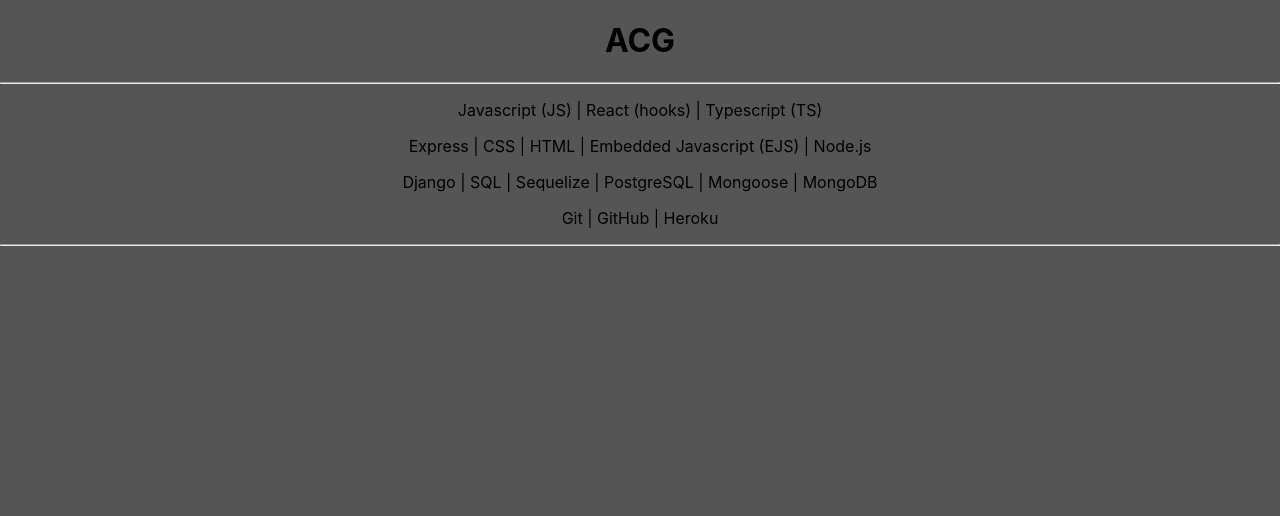
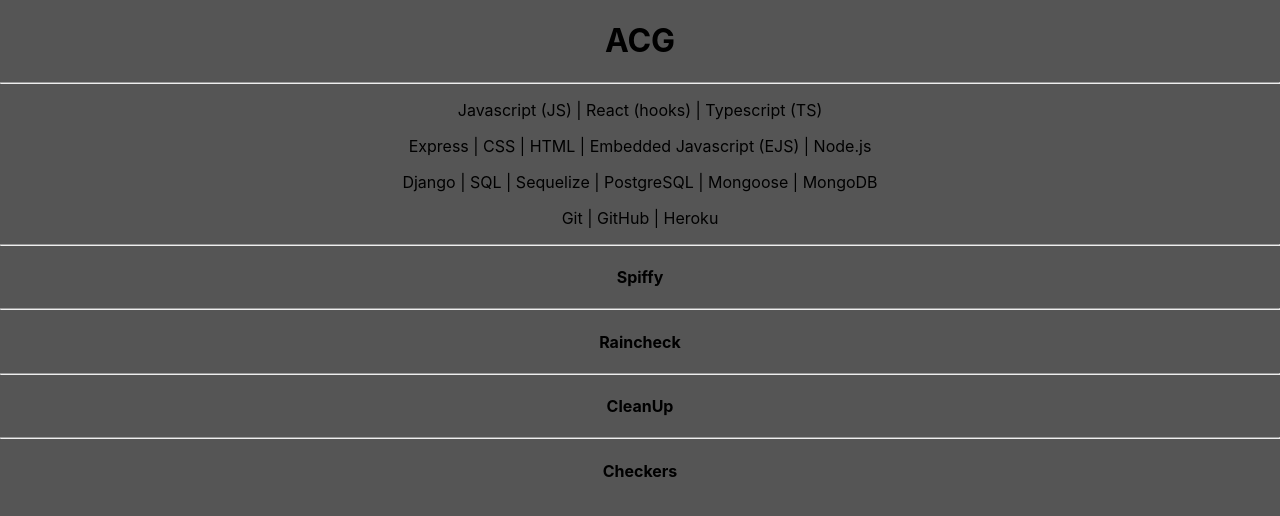
Before and after one commit to adamgrunke/portfolio-react-typescript, a React (Create React App) app: page / in a window 1280 px wide. Shown: the top 516 px of the page. Built offline with nearby package versions, Linux system fonts and the light colour scheme.

Commit message:
added more project components

```diff
--- a/src/App.tsx
+++ b/src/App.tsx
@@ -1,8 +1,11 @@
 import React from 'react';
 import './App.css';
-import AboutMe from './components/AboutMe'
-import SkillsCollection from './components/SkillsCollection'
-
+import AboutMe from './components/AboutMe';
+import SkillsCollection from './components/SkillsCollection';
+import Spiffy from './components/Spiffy';
+import RainCheck from './components/RainCheck';
+import CleanUp from './components/CleanUp';
+import Checkers from './components/Checkers'
 const App: React.FC = () => {
   return (
     <div className="App">
@@ -10,6 +13,14 @@ const App: React.FC = () => {
       <hr/>
       <SkillsCollection/>
       <hr/>
+      <Spiffy/>
+      <hr/>
+      <RainCheck/>
+      <hr/>
+      <CleanUp/>
+      <hr/>
+      <Checkers/>
+
 
     </div>
   );
--- /dev/null
+++ b/src/components/Checkers.tsx
@@ -0,0 +1,12 @@
+import React from 'react';
+
+const Checkers: React.FC = () => {
+
+    return(
+        <div>
+            <h4>Checkers</h4>
+        </div>
+    );
+}
+
+export default Checkers;
--- /dev/null
+++ b/src/components/CleanUp.tsx
@@ -0,0 +1,12 @@
+import React from 'react';
+
+const CleanUp: React.FC = () => {
+
+    return(
+        <div>
+            <h4>CleanUp</h4>
+        </div>
+    );
+}
+
+export default CleanUp;
--- /dev/null
+++ b/src/components/RainCheck.tsx
@@ -0,0 +1,12 @@
+import React from 'react';
+
+const RainCheck: React.FC = () => {
+
+    return(
+        <div>
+            <h4>Raincheck</h4>
+        </div>
+    );
+}
+
+export default RainCheck;
--- a/src/components/SkillsCollection.tsx
+++ b/src/components/SkillsCollection.tsx
@@ -9,7 +9,6 @@ const SkillsCollection: React.FC = () => {
             <p> Express |   CSS |   HTML    |   Embedded Javascript (EJS)   |   Node.js   </p>
             <p>Django	|   SQL |   Sequelize   |   PostgreSQL  |   Mongoose    |   MongoDB</p>
             <p>Git  |   GitHub  |   Heroku </p>
-
         </div>
     );
 }
--- /dev/null
+++ b/src/components/Spiffy.tsx
@@ -0,0 +1,13 @@
+import React from 'react';
+
+const Spiffy: React.FC = () => {
+
+    return(
+        <div>
+            <h4>Spiffy</h4>
+        </div>
+    );
+
+}
+
+export default Spiffy;
```
Also changed, not shown: src/components/Checkers.jsx (deleted).
